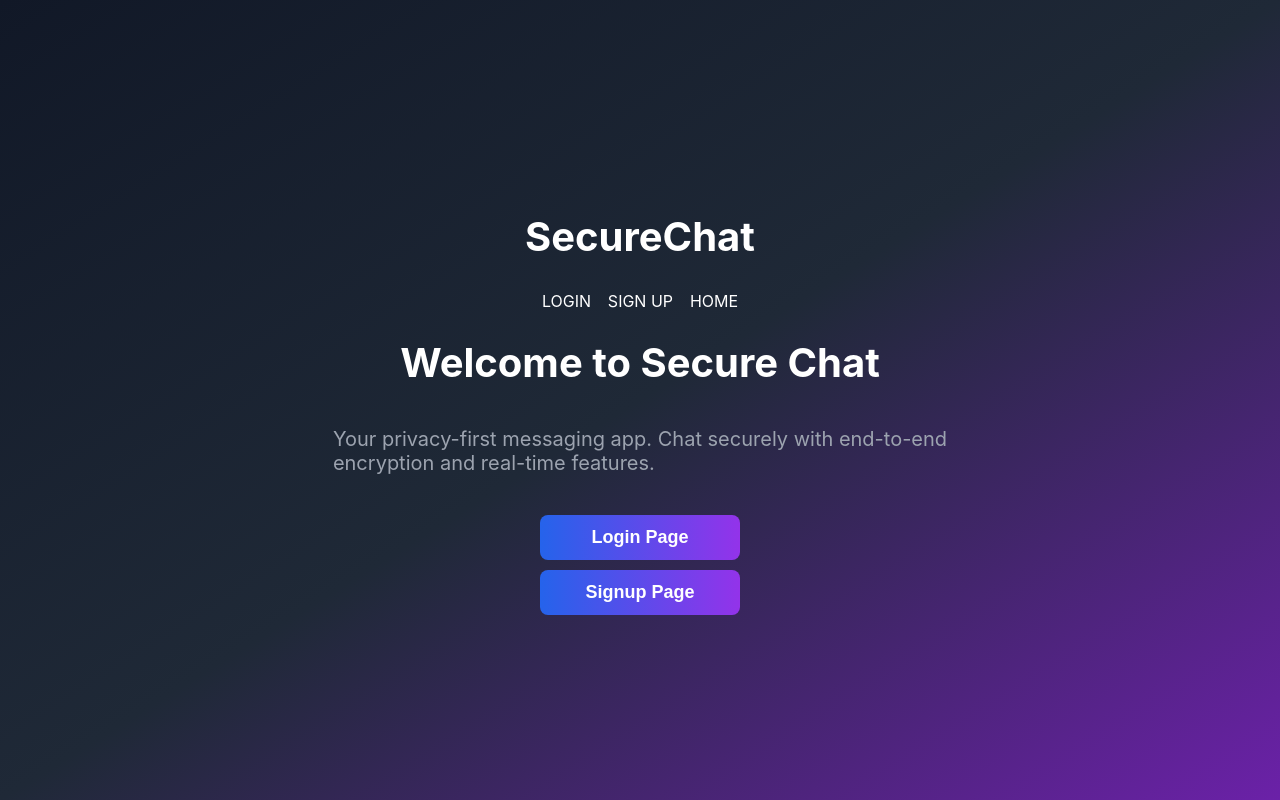
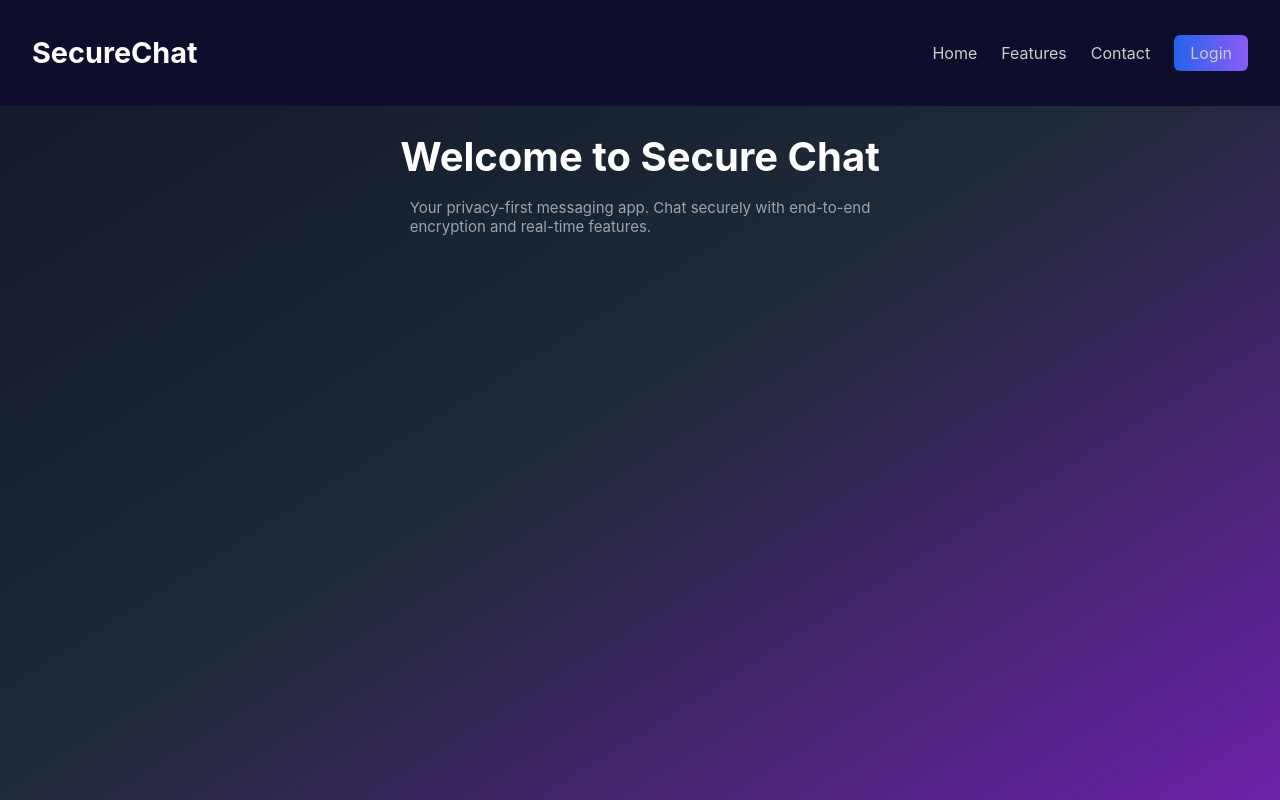
Before and after one commit to abhinandu790/Whispr, a React (Create React App) app: page / in a window 1280 px wide. Built offline with nearby package versions, Linux system fonts and the light colour scheme.

Commit message:
style:Complete Home page

```diff
--- a/src/App.css
+++ b/src/App.css
@@ -93,21 +93,9 @@
 .home{
   background: linear-gradient(to bottom right, #111827, #1f2937, #6b21a8);
   height: 100vh;
-  display: flex;
-  align-items: center;
-  justify-content: center;
-  flex-direction: column;
+
 }
-.home h1 {
-  color: #fff;
-  font-size: 40px;
-  margin-bottom: 20px;
-}
-.home p {
-  color: #9ca3af;
-  font-size: 20px;
-  margin-bottom: 30px;
-}
+
 .buttonHome {
   background: linear-gradient(to right, #2563eb, #9333ea);
   color: white;
@@ -128,23 +116,6 @@
   display: block;
   width: 100%;
   height: 100%;
-}
-.navitems {
-  display: flex;
-  justify-content: space-between;
-  margin-top: 20px;
-
-
-}
-.nav li{
-  display: inline;
-
-
-}
-.nav {
-  list-style: none;
-  padding: 0;
-  margin: 0;
 }
 .mainpage{
   background: linear-gradient(to bottom right, #111827, #1f2937, #6b21a8);
@@ -215,16 +186,62 @@
   margin-top: 500px;
   border: 1px solid #9ca3af3a;
 }
-.navbar a {
+
+  .navbar {
+  display: flex;
+  justify-content: space-between;
+  align-items: center;
+  padding: 1rem 2rem;
+  background-color: #0e0e2c;
+  position: sticky;
+  top: 0;
+  z-index: 1000;
+  width: 100%;
+  left: 0;
+  right: 0;
+  box-sizing: border-box;
+}
+
+.logo {
+  font-size: 1.8rem;
+  font-weight: bold;
+  color: white;
+}
+
+.nav-links a,
+.nav-links .logout-btn,
+.nav-links .link {
+  margin-left: 1.5rem;
   text-decoration: none;
+  color: #ccc;
+  transition: color 0.3s;
+}
+
+.nav-links a:hover,
+.nav-links .logout-btn:hover,
+.nav-links .link:hover {
+  color: #a78bfa;
+}
+
+.logout-btn {
+  padding: 8px 16px;
+  background: linear-gradient(to right, #2563eb, #8b5cf6);
+  border-radius: 6px;
   color: white;
-  display: block;
-
-
 }
-.nav-links {
+.homecenter {
   display: flex;
-  justify-content: space-evenly;
-  flex-direction: row;
-  padding-top: 10px;
+  align-items: center;
+  justify-content: center;
+  flex-direction: column;
 }
+.homecenter h1 {
+  color: #fff;
+  font-size: 40px;
+  margin-bottom: 2px;
+}
+.homecenter p {
+  color: #9ca3af;
+  font-size: 15px;
+  margin-bottom: 30px;
+}
--- a/src/Components/Home.jsx
+++ b/src/Components/Home.jsx
@@ -3,22 +3,25 @@ import { Link } from "react-router-dom";
 const Home = () => {
   return (
     <div className="home">
-        <header class="navbar">
-            <h1 class="logo">SecureChat</h1>
-            <nav class="nav-links">
-                    <Link to="/login">LOGIN</Link>
-                    <Link to="/signup">SIGN UP</Link>
-                    <Link to="/"> HOME</Link>
+        <header className="navbar">
+        <h1 className="logo">SecureChat</h1>
+            <nav className="nav-links">
+                <Link to="/">Home</Link>
+                <Link to="/features">Features</Link>
+                <Link to="/contact">Contact</Link>
+                <Link to="/login" className="logout-btn">Login </Link>
             </nav>
       </header>
+                <div className="homecenter">
                     <h1 >Welcome to Secure Chat</h1>
                     <p>Your privacy-first messaging app. Chat securely with end-to-end <br />encryption and real-time features.</p>
-            <button className="buttonHome">
+                    {/* <button className="buttonHome">
                         <Link to="/login">Login Page</Link>
                     </button>
                     <button className="buttonHome">
                         <Link to="/signup">Signup Page</Link>
-            </button>
+                    </button> */}
+                </div>
      </div>
   );
 }
--- a/src/Components/Mainpage.jsx
+++ b/src/Components/Mainpage.jsx
@@ -1,6 +1,7 @@
 
 // This component renders the main page for the SecureChat application.
 const MainPage = () => {
+
     return (
         <div className="mainpage">
             <div className="center">
--- /dev/null
+++ b/src/Components/Profile.jsx
@@ -0,0 +1,2 @@
+
+const Profile
```
Lines whose indentation alone changed are shown as unchanged.
